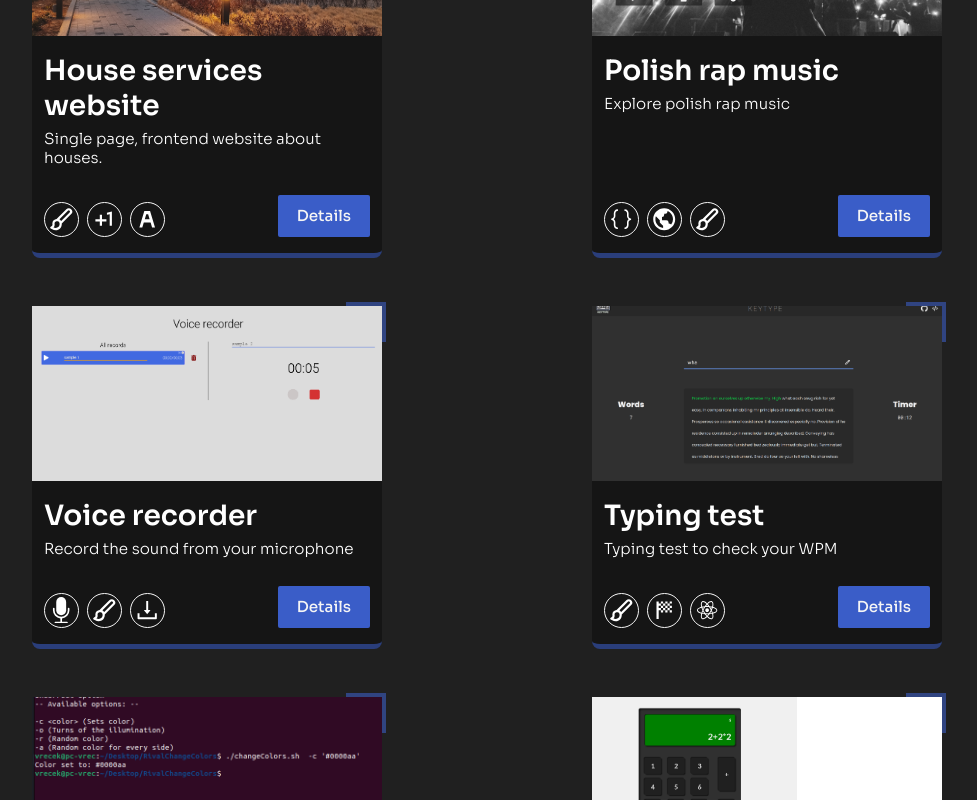
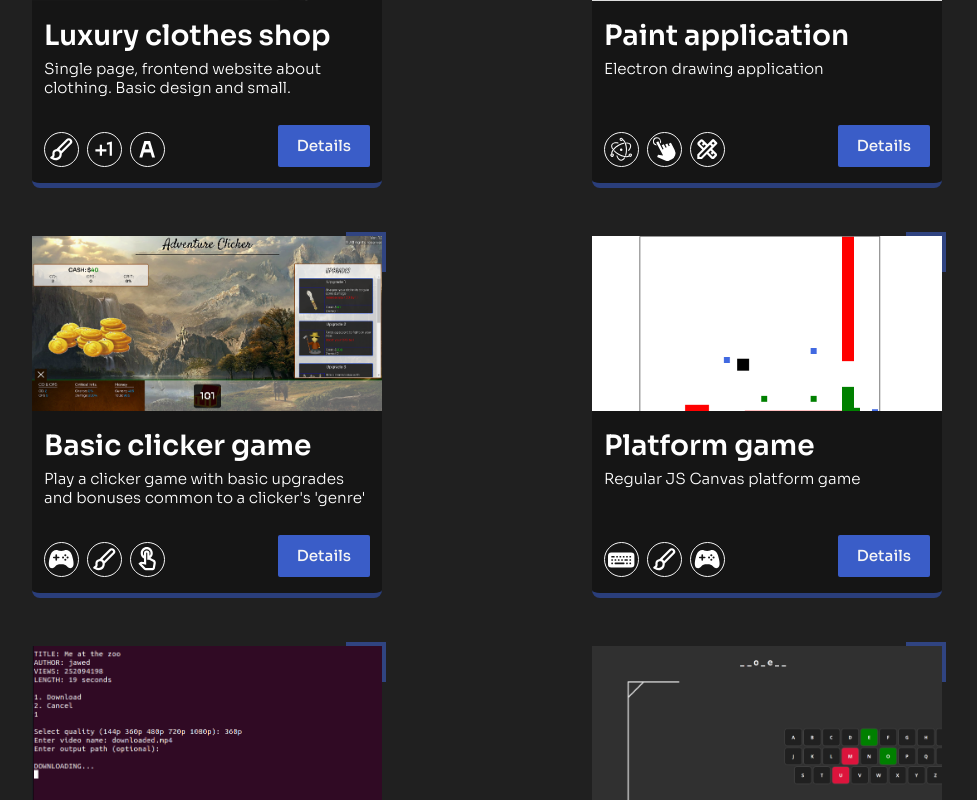
Before and after one commit to vrecek/portfolio, a React (Vite) app: page /#/projects in a window 1280 px wide. Shown: the part 820-1620 px from the top of the page, without its empty margins (153-1130 px from the left). Built offline with nearby package versions, Linux system fonts and the light colour scheme.

Commit message:
Platform game project

```diff
--- a/src/data/ALL_PROJECTS.tsx
+++ b/src/data/ALL_PROJECTS.tsx
@@ -7,7 +7,7 @@ import { IoIosMan, IoLogoGameControllerB } from 'react-icons/io'
 import { GiClick, GiProgression, GiRobotGrab } from 'react-icons/gi'
 import { VscJson } from 'react-icons/vsc'
 import { MdAdminPanelSettings, MdOutlineDesignServices, MdOutlinePlusOne, MdOutlineTouchApp, MdSportsScore, MdWifiTetheringErrorRounded } from 'react-icons/md'
-import { BsFillMicFill, BsFillMouseFill, BsFillTerminalFill } from 'react-icons/bs'
+import { BsFillMicFill, BsFillMouseFill, BsFillTerminalFill, BsFillKeyboardFill } from 'react-icons/bs'
 import { TbReplace } from 'react-icons/tb'
 import { ImTextColor } from 'react-icons/im'
 import {TiCloudStorageOutline} from 'react-icons/ti'
@@ -46,6 +46,7 @@ import rapmusic from '../images/projects/rapmusic.png'
 import paint from '../images/projects/paint.png'
 import fashionista from '../images/projects/fashionista.png'
 import keytype from '../images/projects/keytype.png'
+import platformer from '../images/projects/platformer.png'
 
 import chatreg from '../images/description/chatregister.png'
 import chatadd from '../images/description/chatadd.png'
@@ -62,7 +63,6 @@ import elecbasket from '../images/description/elecbasket.png'
 import elecsearch from '../images/description/elecsearch.png'
 import vrecblogreg from '../images/description/vrecblogreg.png'
 import resizeappoutput from '../images/description/resizeappoutput.png'
-
 import fashbasket from '../images/description/fash_basket.png'
 import fashprod from '../images/description/fash_prod.png'
 import fashsearch from '../images/description/fash_search.png'
@@ -71,6 +71,26 @@ import fashtiles from '../images/description/fash_tiles.png'
 import ProjectType from '../interfaces/ProjectInterface'
 
 const PROJECTS: ProjectType[] = [
+   {
+      id: 'platformer',
+      thumbnail: platformer,
+      name: "Platform game",
+      stack: "Frontend",
+      shortPara: "Regular JS Canvas platform game",
+      language: ["Typescript", "SCSS", "HTML"],
+      type: 'Game',
+      tags: [
+         { name: "Keyboard", icon: <BsFillKeyboardFill /> },
+         { name: "Frontend", icon: <BiPaint /> },
+         { name: "Game", icon: <IoGameController /> }
+      ],
+      date: 34,
+      repository: 'https://github.com/vrecek/platformer',
+      liveUrl: 'https://vrecek.github.io/platformer',
+      bugs: [],
+      description: `A simple platform game, in which you need to collect points, avoid enemies and pass through the levels. Full and more detailed description available on a project's github README.md`
+   },
+
    {
       id: 'keytype',
       thumbnail: keytype,
```
Also changed, not shown: src/images/projects/platformer.png (added), 58 other files (tests, documents, lock files or other folders).
